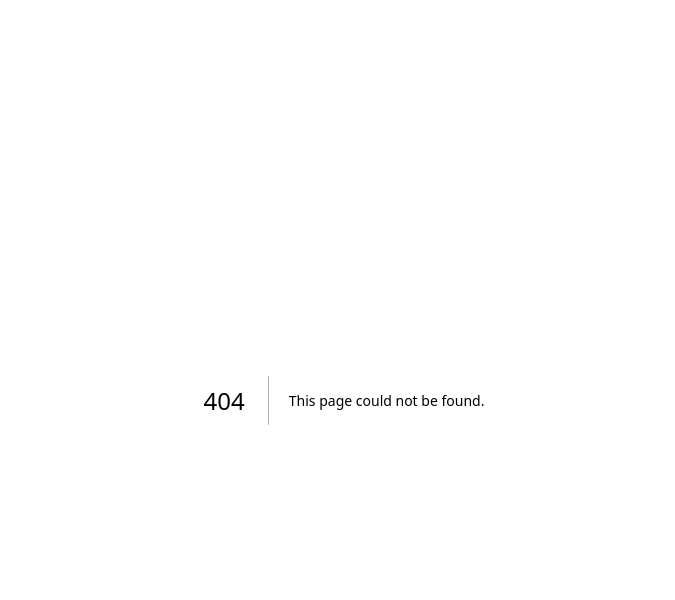
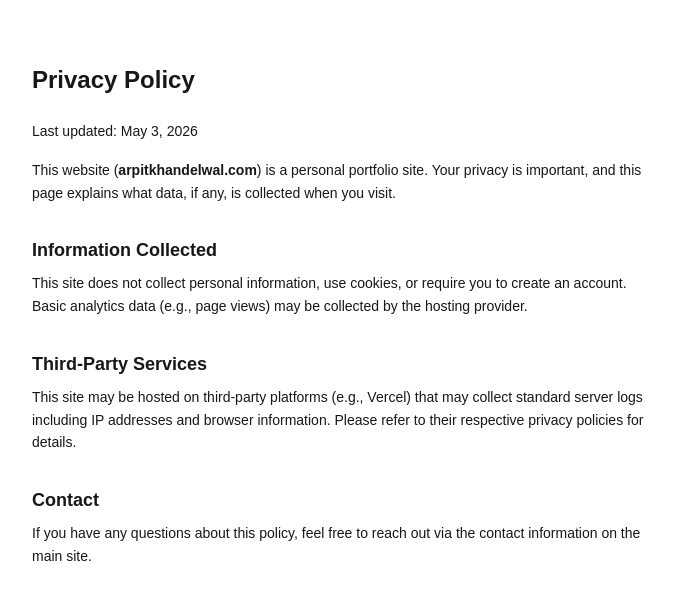
Before and after one commit to Arpit-Khandelwal/gui-portfolio, a Next.js app: page /privacy-policy in a window 1280 px wide. Before the commit this address had no page. Shown: the top 600 px of the page, without its empty margins (296-971 px from the left). Built offline with nearby package versions, Linux system fonts and the light colour scheme.

Commit message:
add privacy policy

```diff
--- /dev/null
+++ b/app/privacy-policy/page.tsx
@@ -0,0 +1,41 @@
+import type { Metadata } from "next";
+
+export const metadata: Metadata = {
+  title: "Privacy Policy | Arpit Khandelwal",
+};
+
+export default function PrivacyPolicy() {
+  return (
+    <main className="max-w-2xl mx-auto px-6 py-16 text-sm leading-relaxed">
+      <h1 className="text-2xl font-bold mb-6">Privacy Policy</h1>
+      <p className="mb-4">Last updated: May 3, 2026</p>
+
+      <p className="mb-4">
+        This website (<strong>arpitkhandelwal.com</strong>) is a personal
+        portfolio site. Your privacy is important, and this page explains what
+        data, if any, is collected when you visit.
+      </p>
+
+      <h2 className="text-lg font-semibold mt-8 mb-2">Information Collected</h2>
+      <p className="mb-4">
+        This site does not collect personal information, use cookies, or require
+        you to create an account. Basic analytics data (e.g., page views) may be
+        collected by the hosting provider.
+      </p>
+
+      <h2 className="text-lg font-semibold mt-8 mb-2">Third-Party Services</h2>
+      <p className="mb-4">
+        This site may be hosted on third-party platforms (e.g., Vercel) that may
+        collect standard server logs including IP addresses and browser
+        information. Please refer to their respective privacy policies for
+        details.
+      </p>
+
+      <h2 className="text-lg font-semibold mt-8 mb-2">Contact</h2>
+      <p>
+        If you have any questions about this policy, feel free to reach out via
+        the contact information on the main site.
+      </p>
+    </main>
+  );
+}
```
Also changed, not shown: 1 other file (tests, documents, lock files or other folders).
